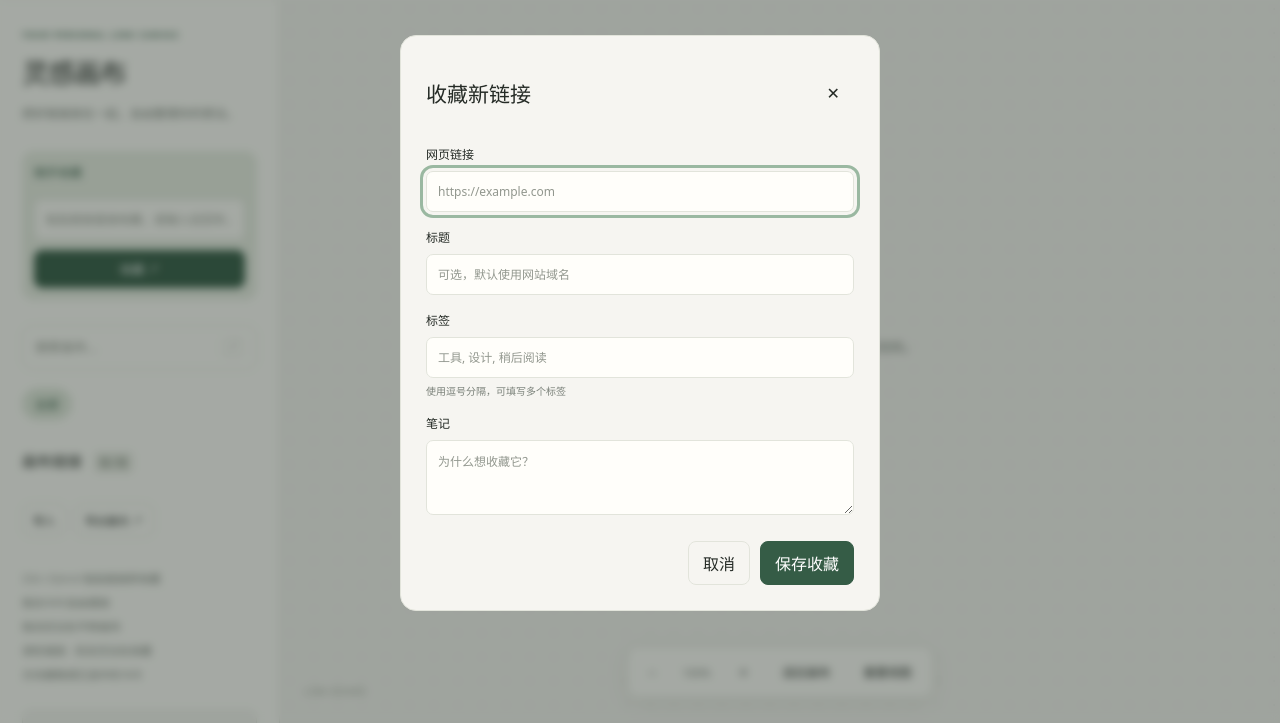
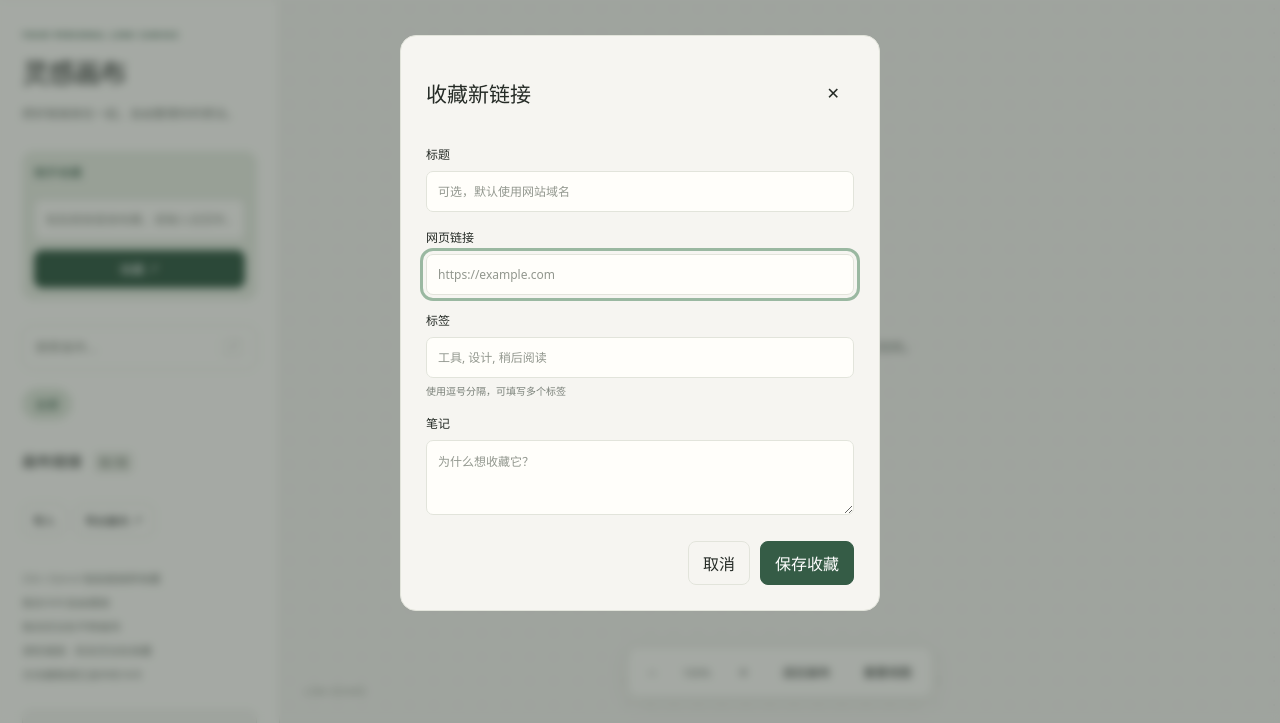
Before and after one commit to KazooTTT/link-board, a website: page index.html in a window 1280 px wide. Both pictures are taken after a click on the button "＋ 收藏链接". Shown: the part 77-800 px from the top of the page. Drawn offline with Linux system fonts and the light colour scheme.

Commit message:
[editor] [feat] 链接编辑框把标题字段移到链接前面
标题是用户更关心的信息，先看到标题再核对链接更符合阅读顺序；
新增与编辑共用同一表单，两处顺序同时生效。

Refs: #9

```diff
--- a/index.html
+++ b/index.html
@@ -11,5 +11,5 @@
 <div class="backup-actions"><button id="import">导入</button><button id="export">导出备份 ↗</button></div><p class="instructions">⌘V / Ctrl+V 粘贴链接即收藏<br>拖动卡片自由摆放<br>拖动空白处平移画布<br>滚轮缩放 · 双击空白处收藏<br>方向键微调已选中的卡片</p><a class="repo" href="https://github.com/KazooTTT/link-board" target="_blank" rel="noopener noreferrer" aria-label="在 GitHub 打开本项目的源码仓库"><span class="repo-label">GitHub 仓库</span><span class="repo-arrow" aria-hidden="true">↗</span></a></aside>
 <section id="viewport" aria-label="链接画布"><div id="cards" aria-live="polite"></div><section id="empty" hidden><div class="empty-icon">↗</div><h2>给好链接留个位置</h2><p>粘贴链接，直接收藏到画布。</p><button id="first" class="primary">收藏第一个链接</button></section><div class="canvas-label">LINK BOARD <span> / 自由连接每一个想法</span></div></section>
 <div class="canvas-controls" aria-label="画布控制"><button id="zoom-out" aria-label="缩小">−</button><output id="zoom-level">100%</output><button id="zoom-in" aria-label="放大">＋</button><button id="fit">适应画布</button><button id="reset-view">重置视图</button></div></main>
-<dialog id="editor"><form id="form"><div class="dialog-head"><h2 id="dialog-title">收藏新链接</h2><button type="button" id="close" aria-label="关闭">✕</button></div><label>网页链接<input name="url" type="text" placeholder="https://example.com" required maxlength="4096"></label><label>标题<input name="title" placeholder="可选，默认使用网站域名" maxlength="200"></label><label>标签<input name="tags" placeholder="工具, 设计, 稍后阅读" maxlength="300"><small>使用逗号分隔，可填写多个标签</small></label><label>笔记<textarea name="note" placeholder="为什么想收藏它？" maxlength="2000" rows="3"></textarea></label><p id="error" role="alert"></p><div class="dialog-actions"><button type="button" id="cancel">取消</button><button class="primary" type="submit">保存收藏</button></div></form></dialog>
+<dialog id="editor"><form id="form"><div class="dialog-head"><h2 id="dialog-title">收藏新链接</h2><button type="button" id="close" aria-label="关闭">✕</button></div><label>标题<input name="title" placeholder="可选，默认使用网站域名" maxlength="200"></label><label>网页链接<input name="url" type="text" placeholder="https://example.com" required maxlength="4096"></label><label>标签<input name="tags" placeholder="工具, 设计, 稍后阅读" maxlength="300"><small>使用逗号分隔，可填写多个标签</small></label><label>笔记<textarea name="note" placeholder="为什么想收藏它？" maxlength="2000" rows="3"></textarea></label><p id="error" role="alert"></p><div class="dialog-actions"><button type="button" id="cancel">取消</button><button class="primary" type="submit">保存收藏</button></div></form></dialog>
 <input id="file" type="file" accept="application/json,.json" hidden><div id="toast" role="status" hidden></div><script type="module" src="app.js"></script><script type="module" src="canvas.js"></script></body></html>
```
